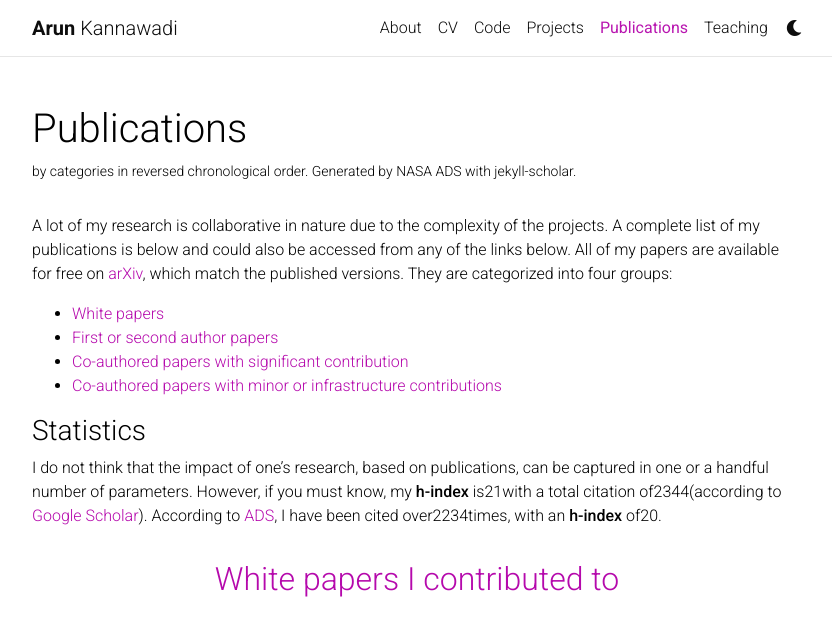
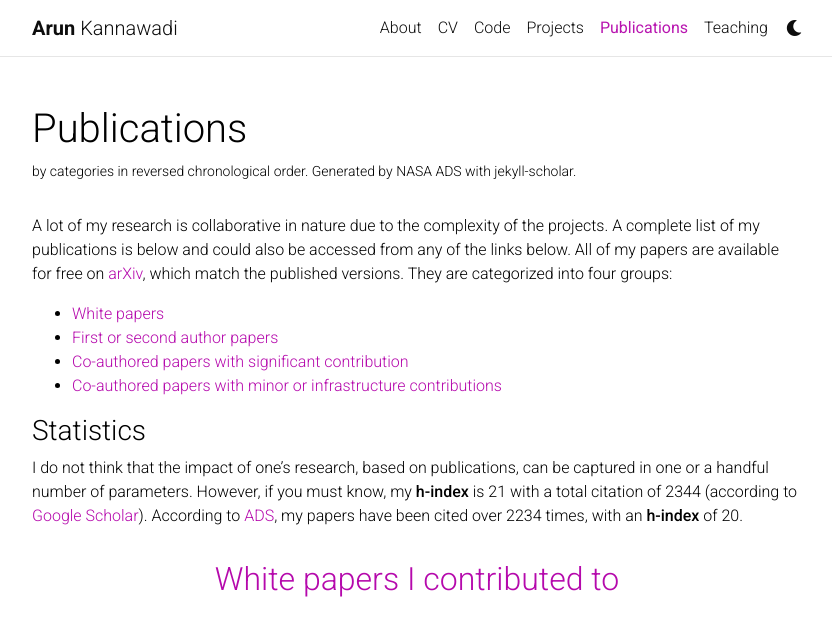
Before and after one commit to arunkannawadi/website, a Jekyll site: the page built from _pages/publications.md, in a window 1280 px wide and 900 px high, cut to the strip 0-626 px from the top of the window. Shown: the whole strip, without its empty margins (223-1055 px from the left). Built offline with Jekyll 4.4.1, drawn with Linux system fonts in a browser that asks for light colours; comment, search, counter and statistics services are not loaded; a style sheet for code colours, icons or effects is not loaded.

Commit message:
Increase spacing

```diff
--- a/_pages/publications.md
+++ b/_pages/publications.md
@@ -20,7 +20,7 @@ All of my papers are available for free on [arXiv][arxiv_url], which match the p
 ### Statistics
 
 I do not think that the impact of one's research, based on publications, can be captured in one or a handful number of parameters.
-However, if you must know, my **h-index** is {%- include metrics/gs_h.md -%} with a total citation of {%- include metrics/gs_citedby.md -%} (according to [Google Scholar]({{ site.scholar_url }})). According to [ADS]({{ site.ads_url }}), I have been cited over {%- include metrics/ads_citedby.md -%} times, with an **h-index** of {%- include metrics/ads_h.md -%}.
+However, if you must know, my **h-index** is  {% include metrics/gs_h.md %}  with a total citation of {% include metrics/gs_citedby.md %}  (according to [Google Scholar]({{ site.scholar_url }})). According to [ADS]({{ site.ads_url }}), my papers have been cited over {% include metrics/ads_citedby.md %} times, with an **h-index** of  {% include metrics/ads_h.md %}.
 
 [arxiv_url]: https://arxiv.org/search/?query=kannawadi&searchtype=author&abstracts=show&order=-announced_date_first&size=50
 
```
